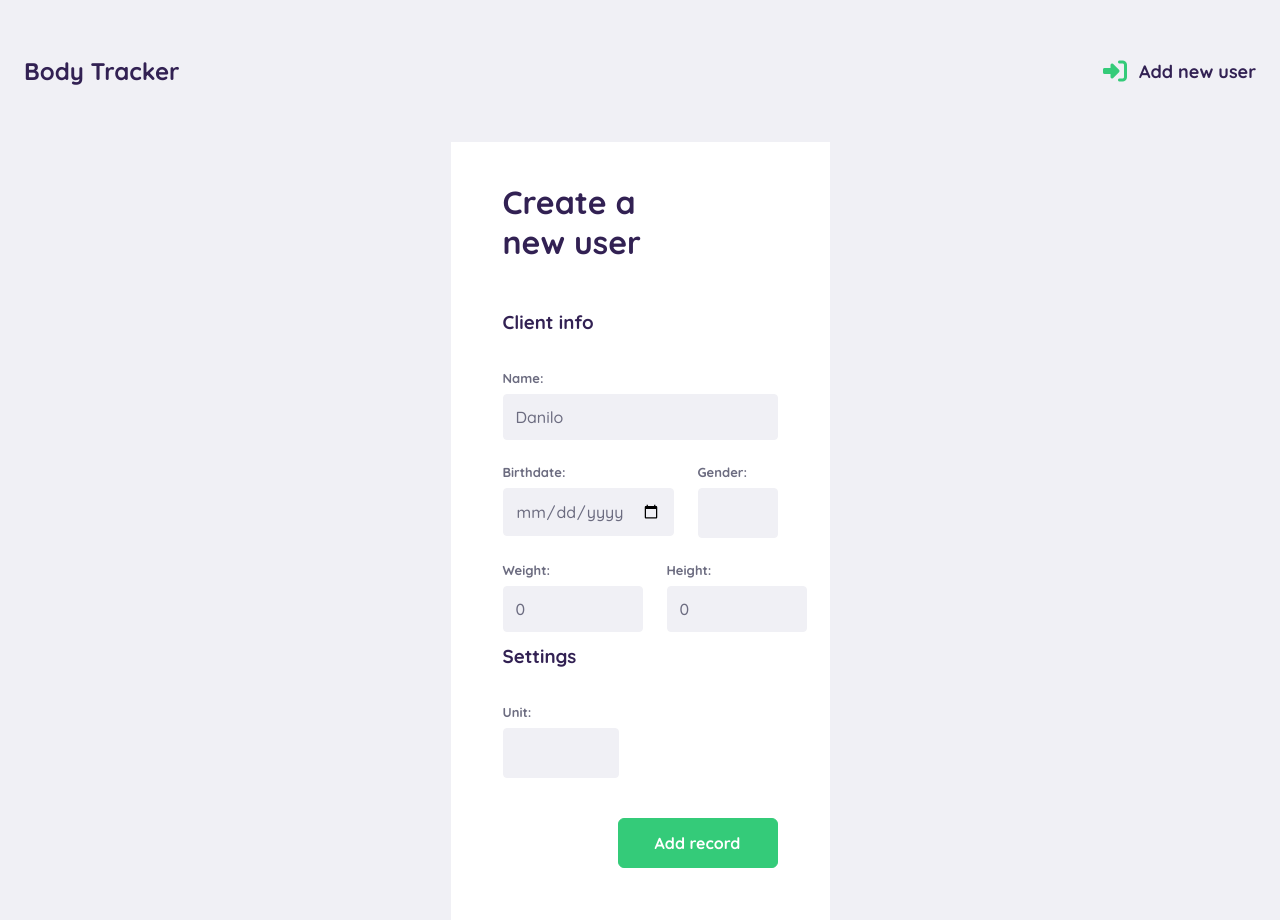
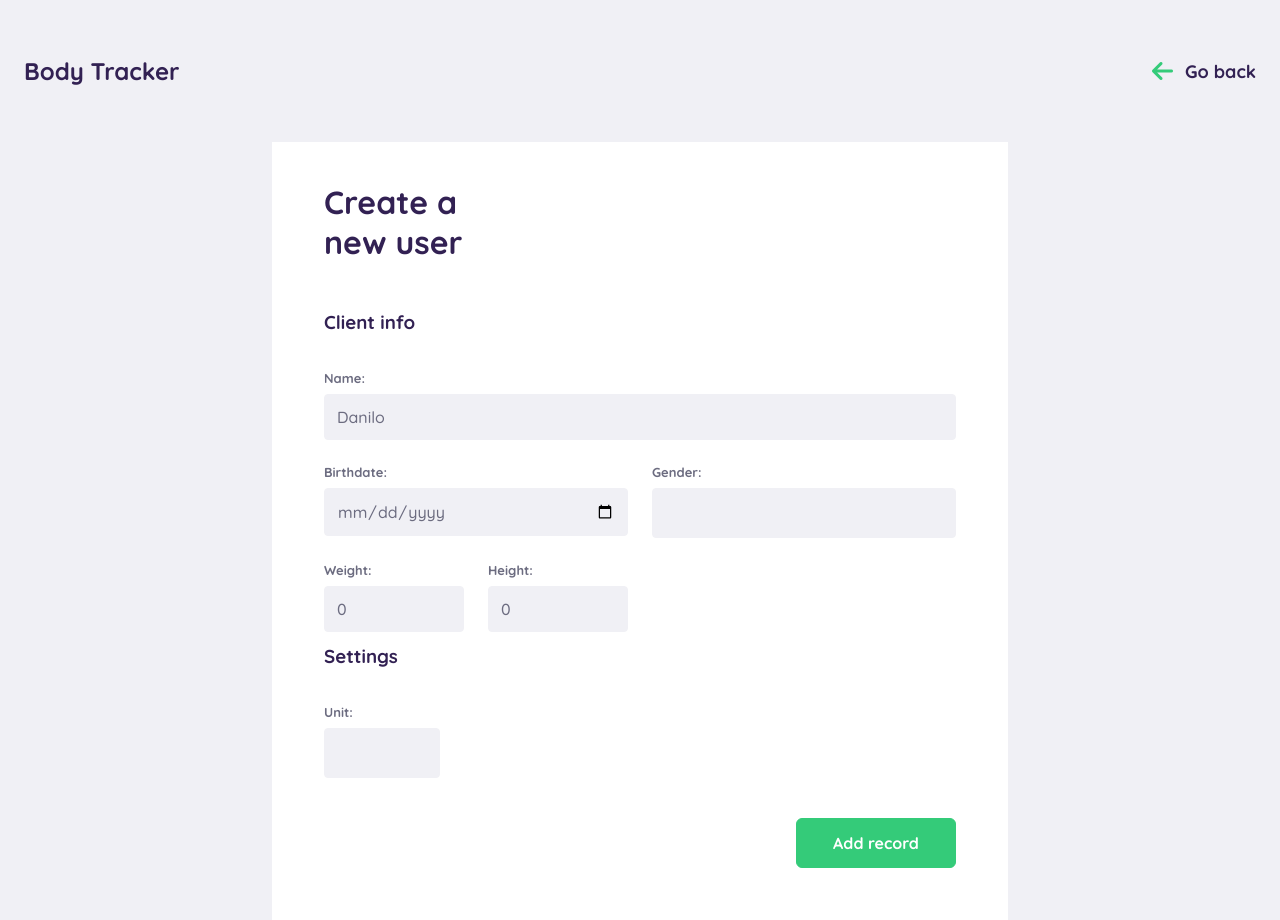
Before and after one commit to hang-up/danilo-tracker, a Vue app: page /#/adduser in a window 1280 px wide. Built offline with nearby package versions, Linux system fonts and the light colour scheme.

Commit message:
creating css file to hold forms style

```diff
--- a/src/App.vue
+++ b/src/App.vue
@@ -1,6 +1,6 @@
 <template>
   <div id="app">
-    <Menu />
+    <Menu :route="currentRoute" />
     <router-view />
   </div>
 </template>
@@ -9,6 +9,16 @@
 import Menu from "./components/Menu";
 export default {
   components: { Menu },
+  computed: {
+    currentRoute() {
+      return this.$router.currentRoute.name;
+    }
+  },
+  watch: {
+    currentRoute(newr, oldr) {
+      console.log(newr, oldr);
+    }
+  }
 };
 </script>
 <style>
--- a/src/components/Menu.vue
+++ b/src/components/Menu.vue
@@ -1,46 +1,40 @@
 <template>
   <div class="menu">
-    <h2 class="logo" @click="handleGoHome">Body Tracker</h2>
-    <div class="menu-link" @click="handleAddOrGoBack">
-      <i :class="iconClass" class="icon-menu"></i><span>{{ textLink }}</span>
+    <h2 class="logo">Body Tracker</h2>
+    <div v-if="isHome" class="menu-link" @click="handleAddUser">
+      <i class="fas fa-sign-in-alt icon-menu"></i><span>Add new user</span>
+    </div>
+    <div v-else class="menu-link" @click="handleGoBack">
+      <i class="fas fa-arrow-left icon-menu"></i><span>Go back</span>
     </div>
   </div>
 </template>
 
 <script>
 export default {
-  data: () => {
-    return {
-      textLink: "Add new user",
-    };
-  },
-  computed: {
-    iconClass() {
-      if (!this.isHome) {
-        return `fas fa-arrow-left`;
-      }
-      return `fas fa-sign-in-alt`;
-    },
+  props: {
+    route: {
+      type: String
+    }
   },
   // window.history.length > 1
   created() {
+    console.log("route", this.route);
     console.log(this.$router.currentRoute.name === "Home");
   },
-  methods: {
+  computed: {
     isHome() {
       return this.$router.currentRoute.name === "Home";
+    }
+  },
+  methods: {
+
+    handleAddUser() {
+      this.$router.push("/adduser");
     },
-
-    handleGoHome() {
-      // If is already in home page return
-      if (this.isHome) return;
-      // if not go to home page
-      this.$router.push("/");
-    },
-
-    handleAddOrGoBack() {
-      this.isHome ? this.$router.push("/adduser") : this.$router.go(-1);
-    },
+    handleGoBack() {
+      this.$router.go(-1);
+    }
   },
 };
 </script>
--- a/src/views/AddUser.vue
+++ b/src/views/AddUser.vue
@@ -242,6 +242,7 @@ export default {
   flex-direction: column;
   background: #fff;
   max-width: 736px;
+  width: 100%;
   margin: 0 auto;
 }
 
--- a/src/views/Home.vue
+++ b/src/views/Home.vue
@@ -13,12 +13,14 @@
         <input class="input-home" type="text" name="search" />
       </div>
     </div>
+    <div class="picture">
+      <img alt="logo" src="../assets/placeholder.svg" />
+    </div>
     <!-- <div>
       <p>Colocar a imagem resposnsiva e que nao tenha influencia no resto do</p>
       <p>conteudo. A imagm tem que tocar no fundo.</p>
       <p>Ver porque com lrem * 100 ta indo pro teto</p>
     </div> -->
-    <!-- <img alt="logo" src="../assets/placeholder.svg" /> -->
   </div>
 </template>
 
@@ -76,6 +78,13 @@
   border: solid 1px var(--primary-color);
 }
 
+.picture {
+  width: 877px;
+  max-width: 100%;
+  height: auto;
+  align-self: flex-end;
+}
+
 @media (min-width: 320px) and (max-width: 480px) {
   .content {
     flex-direction: column;
@@ -112,10 +121,6 @@
     height: 58px;
     padding: 12px 12px 13px 74px;
   }
-
-  img {
-    display: none;
-  }
 }
 
 @media (min-width: 481px) {
@@ -143,9 +148,5 @@
   .main .input-home:hover {
     cursor: text;
   }
-
-  img {
-    align-self: flex-end;
-  }
 }
 </style>
```
Also changed, not shown: src/assets/placeholder.svg.
